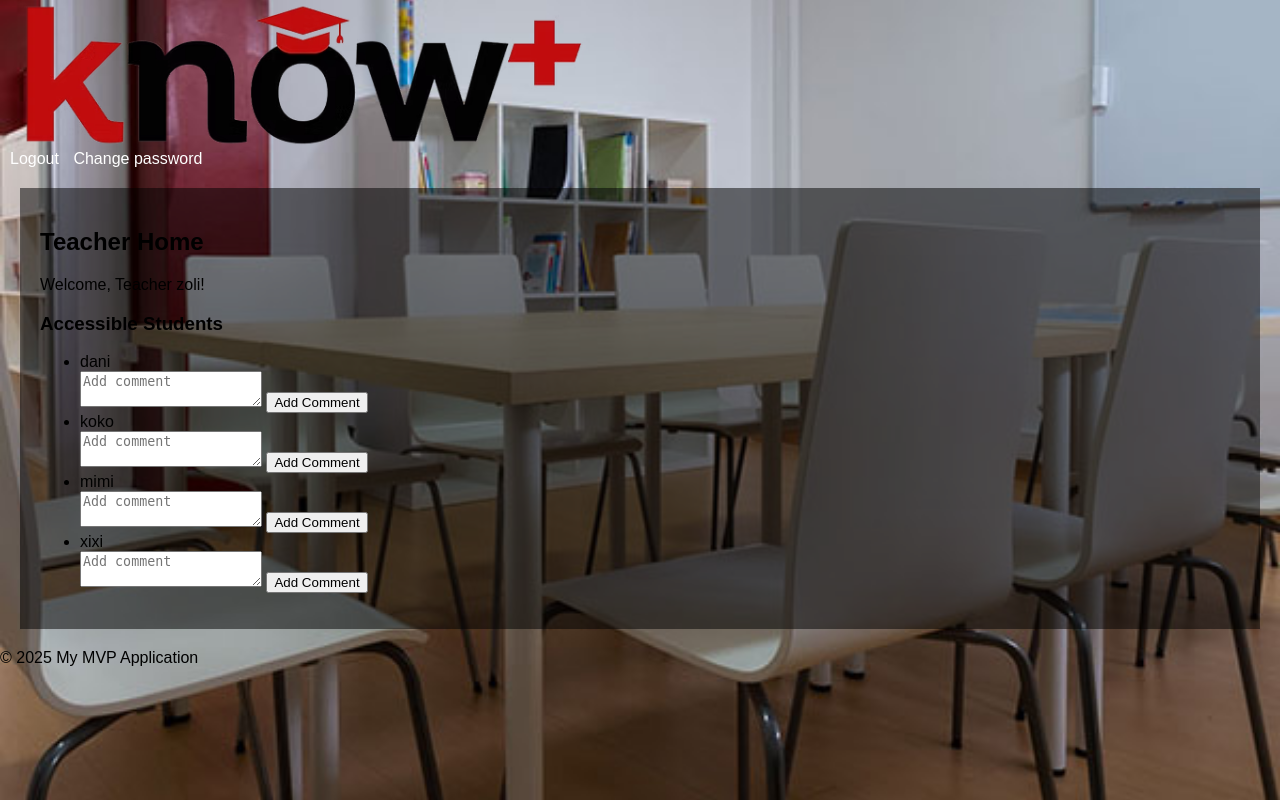
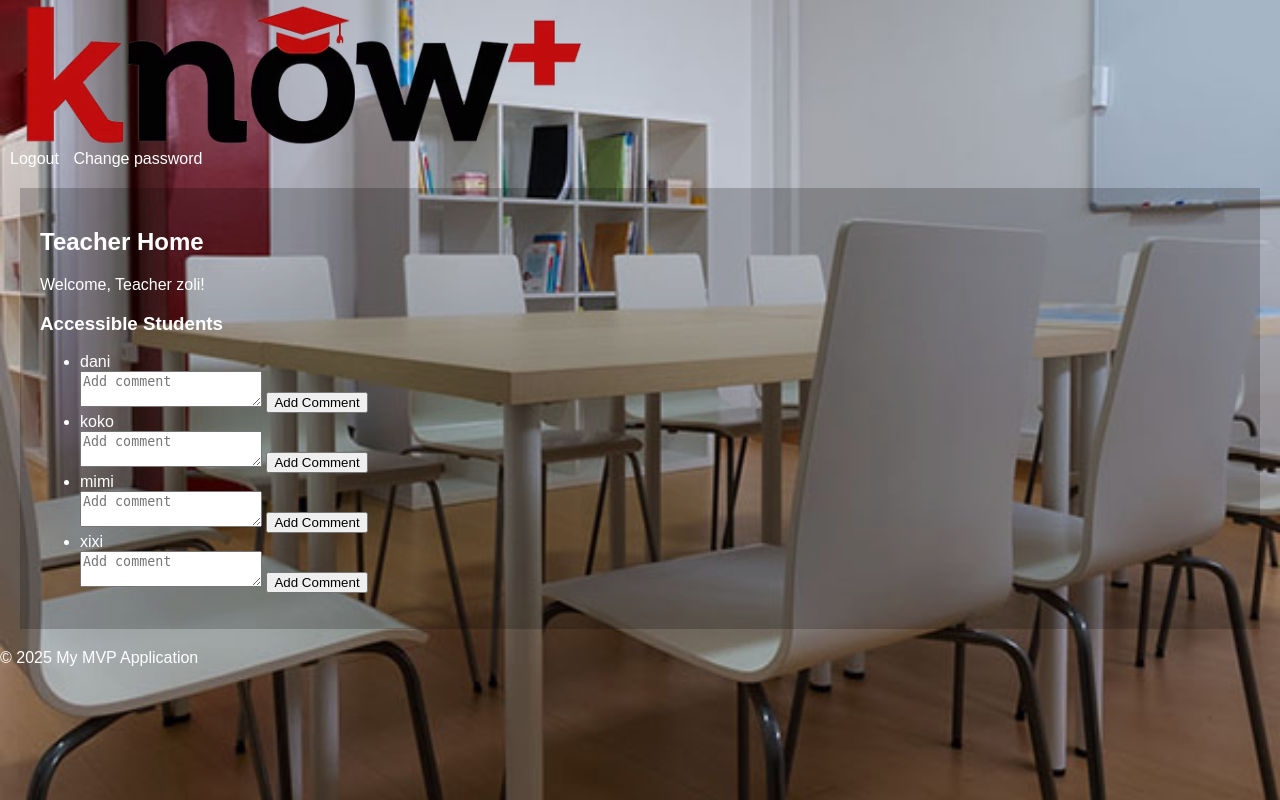
Before and after one commit to zsbati/mvp3, a Flask app: page /teacher in a window 1280 px wide. Run offline with Flask 3, Linux system fonts and the light colour scheme; a user stored in the database is signed in; parts of the project's set-up code (start-up, migrations or seed data) failed here and were passed over.

Commit message:
reset original parameters.

```diff
--- a/static/css/style.css
+++ b/static/css/style.css
@@ -2,7 +2,7 @@ body {
     font-family: sans-serif;
     margin: 0;
     padding: 0;
-    color: black; /* Set default text color to white */
+    color: white; /* Set default text color to white */
     background-image: url('static/img/background.jpg'); /* Replace with your image path */
     background-size: cover; /* Ensure the image covers the entire body */
     background-position: center; /* Center the image */
@@ -39,7 +39,7 @@ body {
 .teacher_student_container {
     padding: 20px;
     margin: 20px;
-    background-color: rgba(0, 0, 0, 0.5);
+    background-color: rgba(0, 0, 0, 0.2);
 }
 
 .container {
```
Also changed, not shown: instance/app.db.
